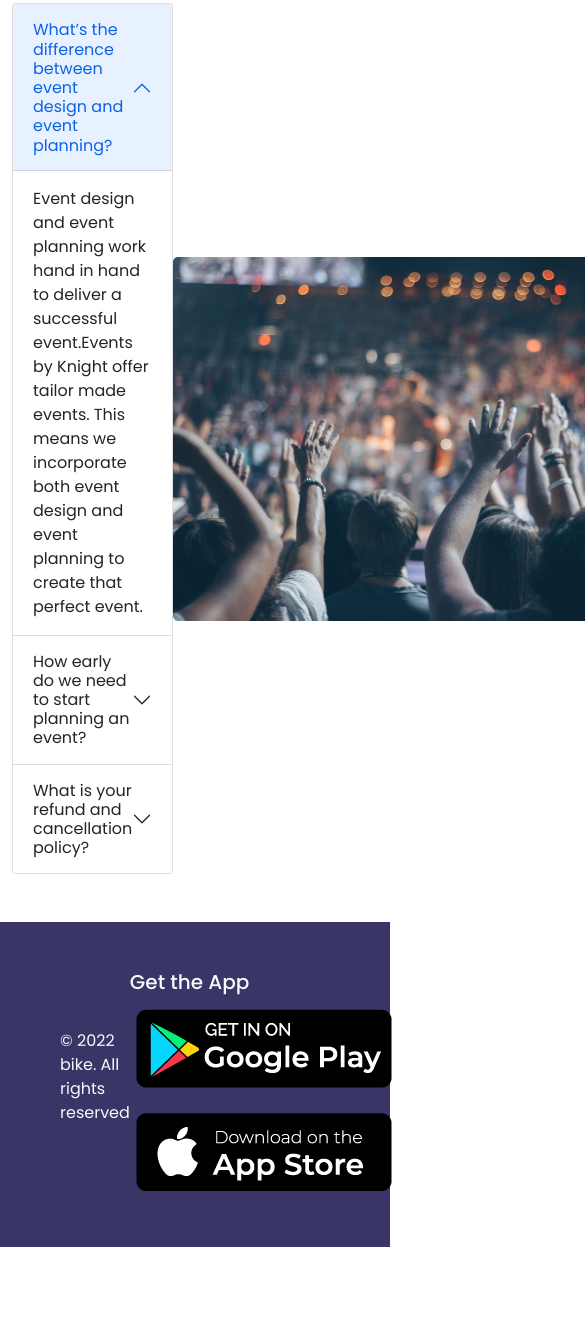
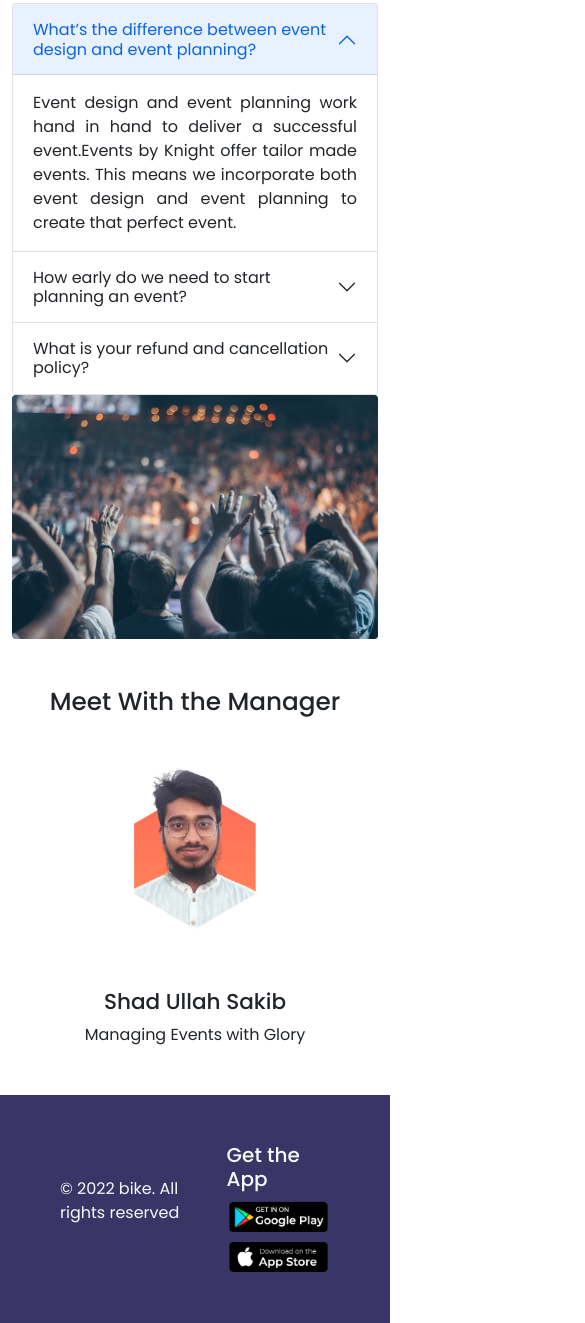
Before and after one commit to hexaalif/ss-hall, a plain HTML site: page index.html in a window 390 px wide. Shown: the part 2022-3345 px from the top of the page, 585 px wide, since content can reach past the window. Before the commit the page ends 3269 px from the top, so only its background shows below. Drawn offline with nearby package versions, Linux system fonts and the light colour scheme.

Commit message:
mobile responsive done

```diff
--- a/index.html
+++ b/index.html
@@ -154,9 +154,12 @@
         </section>
         <!-- Pricing end  -->
         <!-- Faq start  -->
-        <section class="container d-flex justify-content-between align-items-center">
-            <div class="accordion w-50" id="accordionPanelsStayOpenExample">
-                <div class="accordion-item">
+        <section>
+            <div class="container">
+                <div class="row row-cols-2">
+                  <div class="col-12">
+                    <div class="accordion" id="accordionPanelsStayOpenExample">
+                        <div class="accordion-item col-12">
                           <h2 class="accordion-header" id="panelsStayOpen-headingOne">
                             <button class="accordion-button" type="button" data-bs-toggle="collapse" data-bs-target="#panelsStayOpen-collapseOne" aria-expanded="true" aria-controls="panelsStayOpen-collapseOne">
                                 What’s the difference between event design and event planning?
@@ -171,7 +174,7 @@
                             </div>
                           </div>
                         </div>
-                <div class="accordion-item">
+                        <div class="accordion-item col-12">
                           <h2 class="accordion-header" id="panelsStayOpen-headingTwo">
                             <button class="accordion-button collapsed" type="button" data-bs-toggle="collapse" data-bs-target="#panelsStayOpen-collapseTwo" aria-expanded="false" aria-controls="panelsStayOpen-collapseTwo">
                                 How early do we need to start planning an event?
@@ -184,7 +187,7 @@
                             </div>
                           </div>
                         </div>
-                <div class="accordion-item">
+                        <div class="accordion-item col-12">
                           <h2 class="accordion-header" id="panelsStayOpen-headingThree">
                             <button class="accordion-button collapsed" type="button" data-bs-toggle="collapse" data-bs-target="#panelsStayOpen-collapseThree" aria-expanded="false" aria-controls="panelsStayOpen-collapseThree">
                                 What is your refund and cancellation policy?
@@ -197,33 +200,37 @@
                           </div>
                         </div>
                       </div>
+                  </div>
+                  <div class="col-12">
                       <div class="FAQ_img">
-                  <img src="images/people.png" alt="">
+                        <img src="images/people.png" class="img-fluid" alt="">
+                    </div>
+                  </div>
+                </div>
               </div>
         </section>
         <!-- Faq end  -->
+        <!-- meet with the Manager  start-->
+        <section class="container mt-5 mb-5">
+            <h2 class="text-center">Meet With the Manager</h2>
+            <div class="Meet_manager img-fluid mt-5 mb-5">
+                <img class="extra_pic" src="images/1Mine.png" alt="">
+            </div>
+            <h4 class="text-center">Shad Ullah Sakib</h4>
+            <p class="text-center">Managing Events with Glory</p>
+        </section>
+        <!-- meet with the Manager  end-->
     </main>
     <footer class="p-5 mt-5">
         <div class="container d-flex justify-content-between align-items-center">
             <div>
                 <p class="text-light">&copy; 2022 bike. All rights reserved</p>
             </div>
-            <div>
+            <div class="app_img">
                 <h5 class="text-light">Get the App</h5>
-                <img src="icons/appstore-image.png" alt="">
+                <img src="icons/appstore-image.png" class="img-fluid extra_pic col-lg-12 col-sm-12" alt="">
             </div>
         </div>
-        <!-- <div class="toast" role="alert" aria-live="assertive" aria-atomic="true">
-            <div class="toast-header">
-              <img src="icons/menu-2 1.svg" class="rounded me-2" alt="...">
-              <strong class="me-auto">Best Deals</strong>
-              <small>1 min ago</small>
-              <button type="button" class="btn-close" data-bs-dismiss="toast" aria-label="Close"></button>
-            </div>
-            <div class="toast-body">
-              See our newly updates on packaging.
-            </div>
-          </div> -->
     </footer>
     <!-- script link      -->
       <script src="https://cdn.jsdelivr.net/npm/bootstrap@5.1.1/dist/js/bootstrap.bundle.min.js"></script>
--- a/style.css
+++ b/style.css
@@ -1,20 +1,43 @@
 body {
   font-family: "Poppins", sans-serif;
 }
+/* logo customizing color  */
 .navbar-light .navbar-brand .logo_color {
   color: #3e3e3e;
 }
+/* customizing image of carousel  */
 .carousel-item img {
   height: 500px;
 }
+/* packaging button choose customize */
 .price_btn {
   color: rgb(105, 100, 94);
   border-radius: 30px;
 }
+/* card customize  */
 .card {
   border-radius: 20px;
   position: relative;
 }
+/* maanager-intro  */
+.Meet_manager {
+  text-align: center;
+}
+/* footer bg  color added */
 footer {
   background-color: rgb(57, 53, 102);
 }
+
+/* media query start  */
+
+@media (min-width: 320px) and (max-width: 575px) {
+  .accordion {
+    text-align: justify;
+  }
+  .extra_pic {
+    width: 150px;
+  }
+  footer {
+    display: block;
+  }
+}
```
Also changed, not shown: images/1Mine.png (added). Lines whose indentation alone changed are shown as unchanged.
